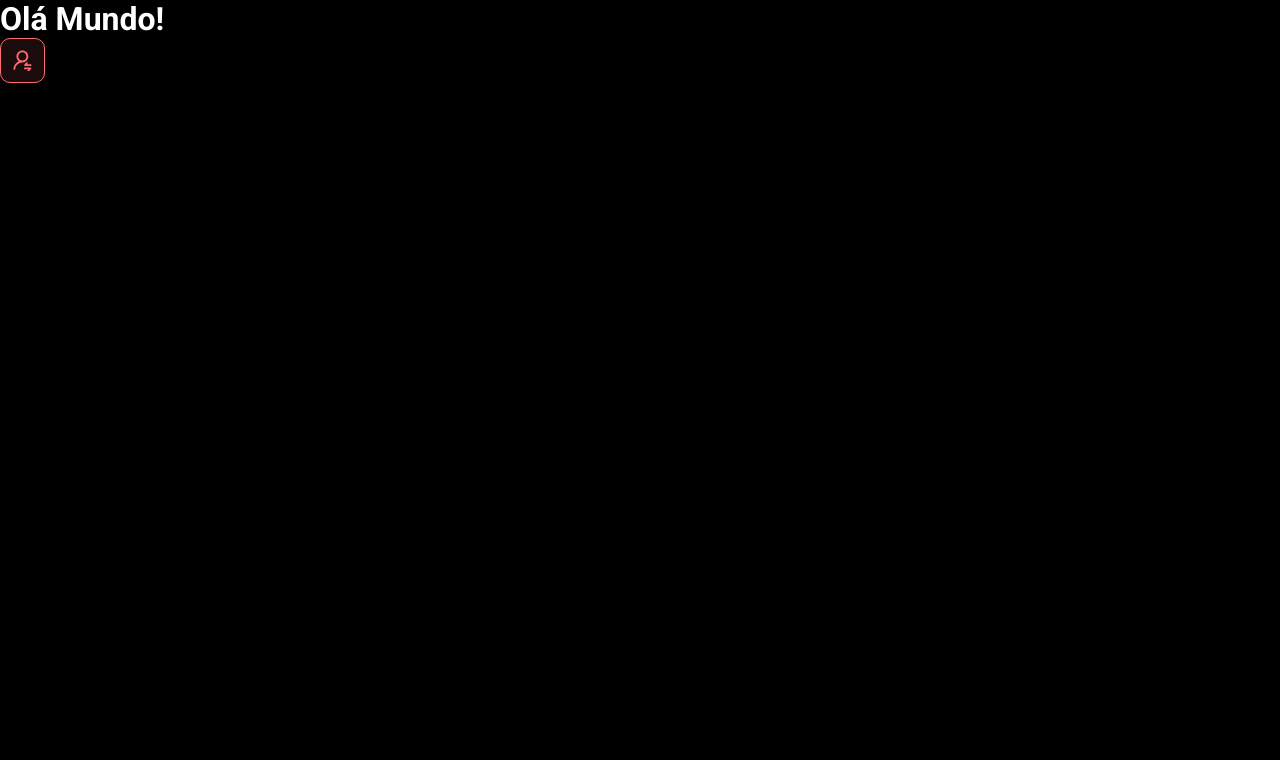
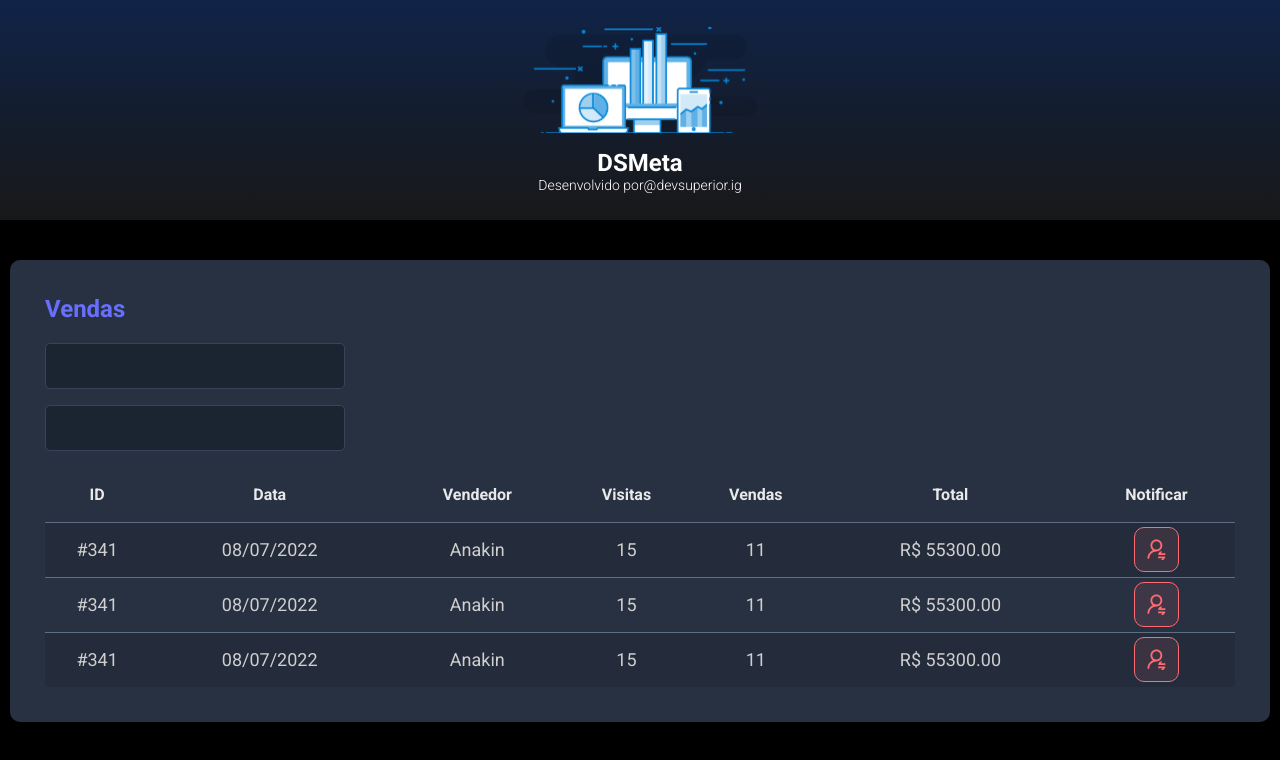
Before and after one commit to AlexeiRuizR/dsmeta, a React (Vite) app in the folder frontend/: page / in a window 1280 px wide. Shown: the top 760 px of the page. Built offline with nearby package versions, Linux system fonts and the light colour scheme.

Commit message:
Other components

```diff
--- a/frontend/src/App.tsx
+++ b/frontend/src/App.tsx
@@ -1,10 +1,17 @@
 import NotificationButton from "./assets/components/NotificationButton";
+import Header from "./assets/components/Header";
+import SalesCard from "./assets/components/SalesCard";
 
 function App() {
   return (
     <>
-      <h1>Olá Mundo!</h1>
-      <NotificationButton />
+      <Header />
+      <main>
+        <section id="sales">
+          <div className="dsmeta-container"></div>
+          <SalesCard />
+        </section>
+      </main>
     </>
   );
 }
--- /dev/null
+++ b/frontend/src/assets/components/Header/index.tsx
@@ -0,0 +1,19 @@
+import logon from "../../img/logo.svg";
+import "./styles.css";
+
+function Header() {
+  return (
+    <header>
+      <div className="dsmeta-logo-container">
+        <img src={logon} alt="DSMeta" />
+        <h1>DSMeta</h1>
+        <p>
+          Desenvolvido por
+          <a href="https://www.instagram.com/devsuperior.ig">@devsuperior.ig</a>
+        </p>
+      </div>
+    </header>
+  );
+}
+
+export default Header;
--- /dev/null
+++ b/frontend/src/assets/components/Header/styles.css
@@ -0,0 +1,27 @@
+header {
+  background: linear-gradient(180deg, #102347 0%, #181818 100%);
+  height: 220px;
+  display: flex;
+  align-items: center;
+  justify-content: center;
+}
+
+.dsmeta-logo-container {
+  display: flex;
+  flex-direction: column;
+  align-items: center;
+}
+
+.dsmeta-logo-container img {
+  width: 235px;
+}
+
+.dsmeta-logo-container h1 {
+  margin-top: 15px;
+  font-size: 24px;
+}
+
+.dsmeta-logo-container p {
+  font-size: 14px;
+  font-weight: 300;
+}
--- /dev/null
+++ b/frontend/src/assets/components/SalesCard/index.tsx
@@ -0,0 +1,77 @@
+import NotificationButton from "../NotificationButton";
+import "./styles.css";
+
+function SalesCard() {
+  return (
+    <div className="dsmeta-card">
+      <h2 className="dsmeta-sales-title">Vendas</h2>
+      <div>
+        <div className="dsmeta-form-control-container">
+          <input className="dsmeta-form-control" type="text" />
+        </div>
+        <div className="dsmeta-form-control-container">
+          <input className="dsmeta-form-control" type="text" />
+        </div>
+      </div>
+
+      <div>
+        <table className="dsmeta-sales-table">
+          <thead>
+            <tr>
+              <th className="show992">ID</th>
+              <th className="show576">Data</th>
+              <th>Vendedor</th>
+              <th className="show992">Visitas</th>
+              <th className="show992">Vendas</th>
+              <th>Total</th>
+              <th>Notificar</th>
+            </tr>
+          </thead>
+          <tbody>
+            <tr>
+              <td className="show992">#341</td>
+              <td className="show576">08/07/2022</td>
+              <td>Anakin</td>
+              <td className="show992">15</td>
+              <td className="show992">11</td>
+              <td>R$ 55300.00</td>
+              <td>
+                <div className="dsmeta-red-btn-container">
+                  <NotificationButton />
+                </div>
+              </td>
+            </tr>
+            <tr>
+              <td className="show992">#341</td>
+              <td className="show576">08/07/2022</td>
+              <td>Anakin</td>
+              <td className="show992">15</td>
+              <td className="show992">11</td>
+              <td>R$ 55300.00</td>
+              <td>
+                <div className="dsmeta-red-btn-container">
+                  <NotificationButton />
+                </div>
+              </td>
+            </tr>
+            <tr>
+              <td className="show992">#341</td>
+              <td className="show576">08/07/2022</td>
+              <td>Anakin</td>
+              <td className="show992">15</td>
+              <td className="show992">11</td>
+              <td>R$ 55300.00</td>
+              <td>
+                <div className="dsmeta-red-btn-container">
+                  <NotificationButton />
+                </div>
+              </td>
+            </tr>
+          </tbody>
+        </table>
+      </div>
+    </div>
+  );
+}
+
+export default SalesCard;
--- /dev/null
+++ b/frontend/src/assets/components/SalesCard/styles.css
@@ -0,0 +1,97 @@
+.dsmeta-card {
+  background-color: #283142;
+  border-radius: 10px;
+  padding: 30px 10px;
+}
+
+.dsmeta-sales-title {
+  color: #676fff;
+  font-size: 24px;
+  margin-bottom: 20px;
+}
+
+.dsmeta-form-control-container {
+  margin-bottom: 16px;
+  max-width: 300px;
+}
+
+.dsmeta-form-control {
+  width: 100%;
+  height: 46px;
+  background-color: #1b2531;
+  border: 1px solid #384459;
+  border-radius: 5px;
+  color: #9aaabe;
+  padding: 0 20px;
+  font-size: 18px;
+}
+
+.dsmeta-sales-table {
+  width: 100%;
+  border-spacing: 0;
+  border-collapse: collapse;
+}
+
+.dsmeta-sales-table thead {
+  height: 55px;
+  font-size: 16px;
+  color: #e9e9e9;
+  font-weight: 700;
+}
+
+.dsmeta-sales-table tbody {
+  font-size: 14px;
+  font-weight: 400;
+  color: #cfcfcf;
+  text-align: center;
+}
+
+.dsmeta-sales-table tbody tr {
+  height: 74px;
+  border-top: 1px solid #5f6e82;
+}
+
+.dsmeta-sales-table tbody tr:hover > td {
+  background-color: #384459;
+}
+
+.dsmeta-sales-table tbody tr:nth-child(odd) {
+  background-color: #242c3b;
+}
+
+.dsmeta-red-btn-container {
+  display: flex;
+  justify-content: center;
+}
+
+.show576 {
+  display: none;
+}
+
+.show992 {
+  display: none;
+}
+
+@media (min-width: 576px) {
+  .show576 {
+    display: table-cell;
+  }
+
+  .dsmeta-card {
+    padding: 35px;
+  }
+
+  .dsmeta-sales-table tbody tr {
+    height: 55px;
+  }
+
+  .dsmeta-sales-table tbody {
+    font-size: 18px;
+  }
+}
+
+@media (min-width: 992px) {
+  .show992 {
+    display: table-cell;
+  }
+}
--- a/frontend/src/index.css
+++ b/frontend/src/index.css
@@ -19,3 +19,12 @@
   color: unset;
   text-decoration: none;
 }
+.dsmeta-container {
+  width: 100%;
+  max-width: 900px;
+  margin: 0 auto;
+}
+
+#sales {
+  padding: 40px 10px;
+}
```
Also changed, not shown: frontend/src/assets/img/logo.svg (added).
